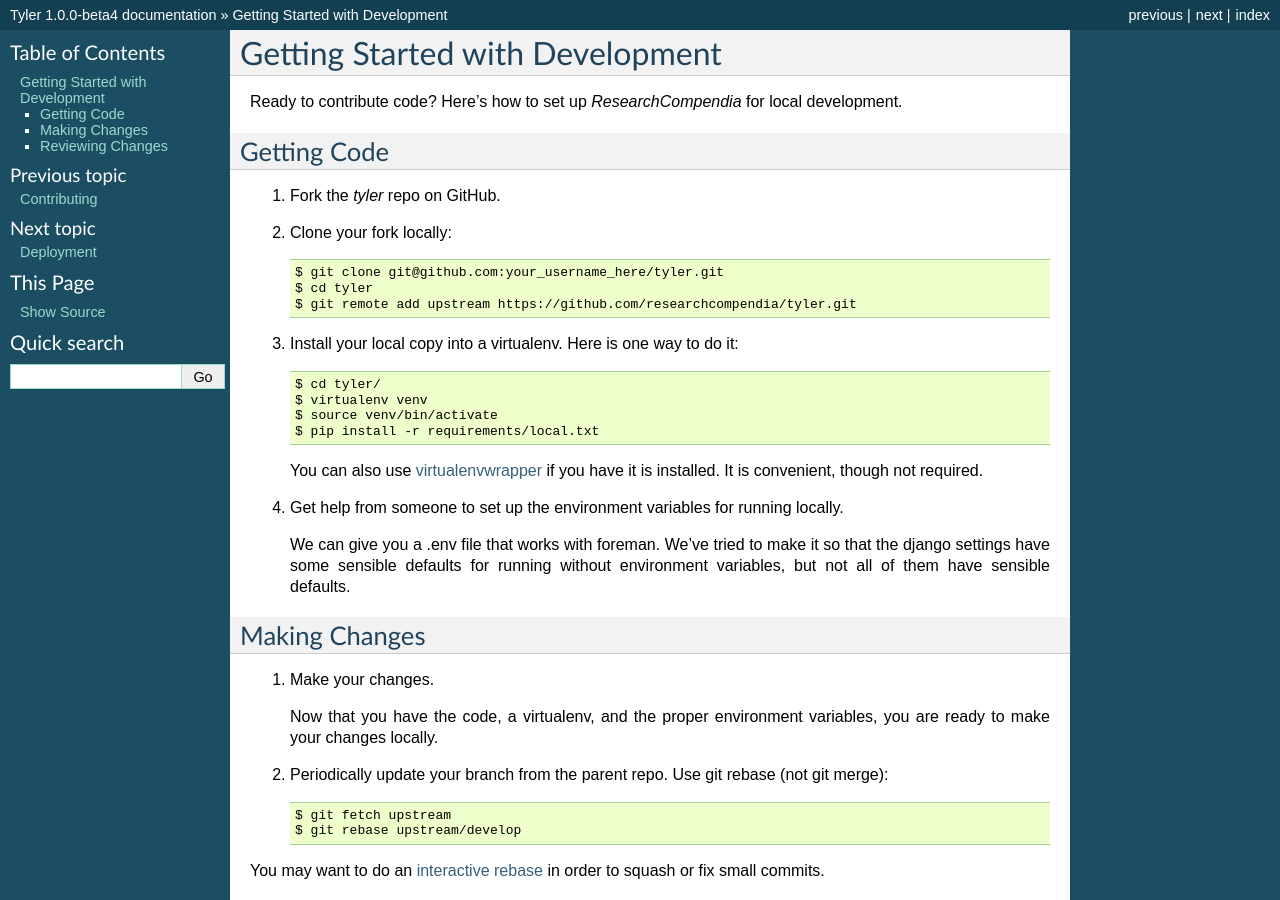
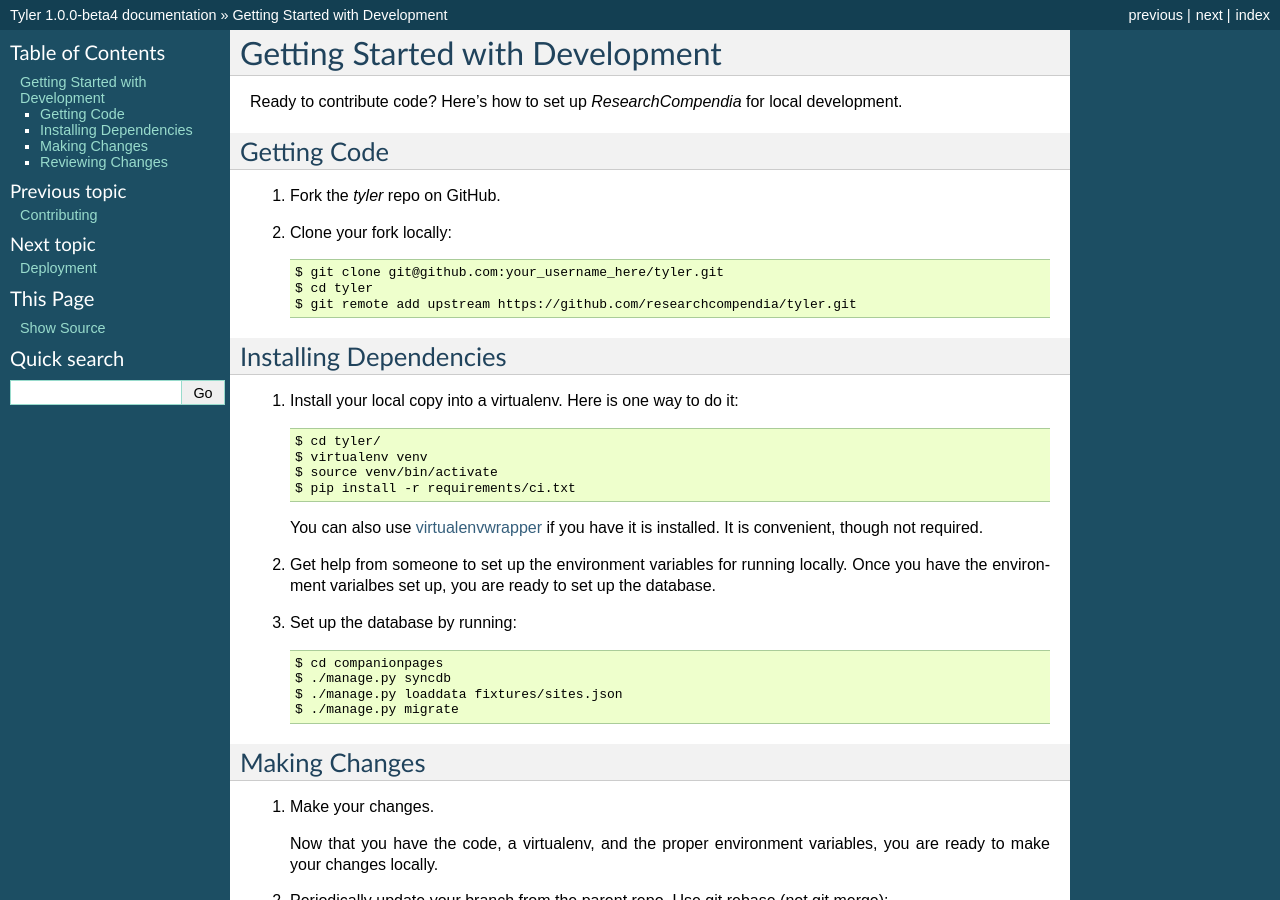
Before and after one commit to researchcompendia/researchcompendia, a Sphinx documentation site: the page built from docs/developmentsetup.rst, in a window 1280 px wide and 900 px high. Built offline with Sphinx 7.4.7, drawn with Linux system fonts in a browser that asks for light colours; pages that are not in the unit, such as notebooks, are missing from menus.

Commit message:
dev setup

```diff
--- a/docs/developmentsetup.rst
+++ b/docs/developmentsetup.rst
@@ -16,22 +16,31 @@ Getting Code
     $ cd tyler
     $ git remote add upstream https://github.com/researchcompendia/tyler.git
 
-3. Install your local copy into a virtualenv. Here is one way to do it::
+Installing Dependencies
+-----------------------
+
+1. Install your local copy into a virtualenv. Here is one way to do it::
 
     $ cd tyler/
     $ virtualenv venv
     $ source venv/bin/activate
-    $ pip install -r requirements/local.txt
+    $ pip install -r requirements/ci.txt
 
    You can also use `virtualenvwrapper
    <http://virtualenvwrapper.readthedocs.org/en/latest/>`_ if you have it is
    installed. It is convenient, though not required.
 
-4. Get help from someone to set up the environment variables for running locally.
+2. Get help from someone to set up the environment variables for running
+   locally. Once you have the environment varialbes set up, you are ready to
+   set up the database.
 
-   We can give you a .env file that works with foreman. We've tried to make it so that
-   the django settings have some sensible defaults for running without environment variables,
-   but not all of them have sensible defaults.
+3. Set up the database by running::
+
+   $ cd companionpages
+   $ ./manage.py syncdb
+   $ ./manage.py loaddata fixtures/sites.json
+   $ ./manage.py migrate
+
 
 Making Changes
 --------------
```
